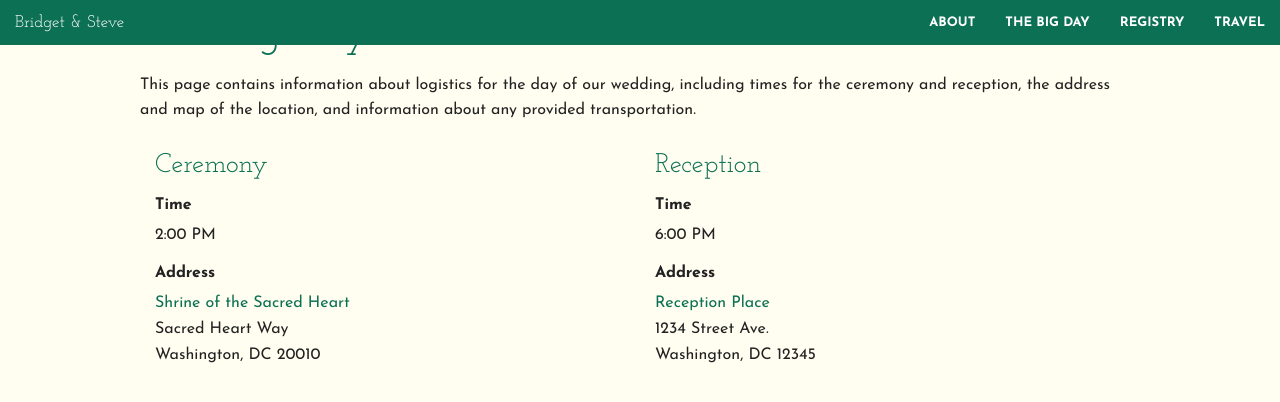
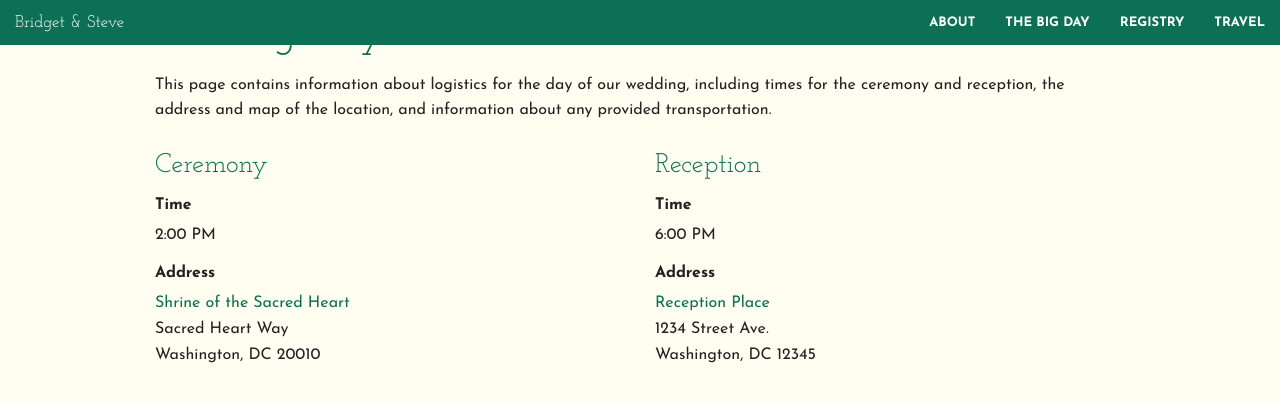
Before and after one commit to sccherry/bridgetandsteve, a Jekyll site: the page built from big-day.md, in a window 1280 px wide. Shown: the top 402 px of the page. Built offline with Jekyll 4.4.1, drawn with Linux system fonts in a browser that asks for light colours; nearby versions of some CDN libraries.

Commit message:
Add default grid system.

```diff
--- a/_includes/header.html
+++ b/_includes/header.html
@@ -18,3 +18,7 @@
     </section>
   </nav>
 </div>
+
+{% if page.billboard.src %}
+  <img src="{{ page.billboard.src }}" alt="{{ page.billboard.alt }}">
+{% endif %}
--- a/_layouts/default.html
+++ b/_layouts/default.html
@@ -7,7 +7,11 @@
 
     {% include header.html %}
 
-    {{ content }}
+    <div class="row">
+      <div class="small-12 columns">
+        {{ content }}
+      </div>
+    </div>
 
     {% include footer.html %}
 
--- a/_layouts/page.html
+++ b/_layouts/page.html
@@ -2,7 +2,7 @@
 layout: default
 ---
 
-<div class="page row">
+<div class="page">
 
   <header class="page-header">
     <h1 class="page-title">{{ page.title }}</h1>
--- a/_layouts/post.html
+++ b/_layouts/post.html
@@ -2,7 +2,7 @@
 layout: default
 ---
 
-<div class="post row">
+<div class="post">
 
   <header class="post-header">
     <h1 class="post-title">{{ page.title }}</h1>
--- a/big-day.md
+++ b/big-day.md
@@ -7,33 +7,35 @@
 This page contains information about logistics for the day of our wedding, including times for the ceremony and reception, the address and map of the location, and information about any provided transportation.
 
 
-<div id="ceremony" class="small-6 columns">
-  <h3>Ceremony</h3>
+<div class="row">
+  <div id="ceremony" class="small-6 columns">
+    <h3>Ceremony</h3>
 
-  <dl>
-    <dt>Time</dt>
-    <dd>2:00 PM</dd>
+    <dl>
+      <dt>Time</dt>
+      <dd>2:00 PM</dd>
 
-    <dt>Address</dt>
-    <dd>
-      <a href="http://www.shrineofthesacredheart.org/index.html">Shrine of the Sacred Heart</a><br>
-      Sacred Heart Way<br>
-      Washington, DC 20010
-    </dd>
-  </dl>
- </div>
+      <dt>Address</dt>
+      <dd>
+        <a href="http://www.shrineofthesacredheart.org/index.html">Shrine of the Sacred Heart</a><br>
+        Sacred Heart Way<br>
+        Washington, DC 20010
+      </dd>
+    </dl>
+  </div>
 
-<div id="reception" class="small-6 columns">
-  <h3>Reception</h3>
+  <div id="reception" class="small-6 columns">
+    <h3>Reception</h3>
 
-  <dl>
-    <dt>Time</dt>
-    <dd>6:00 PM</dd>
-    <dt>Address</dt>
-    <dd>
-      <a href="#">Reception Place</a><br>
-      1234 Street Ave.<br>
-      Washington, DC 12345
-    </dd>
-  </dl>
+    <dl>
+      <dt>Time</dt>
+      <dd>6:00 PM</dd>
+      <dt>Address</dt>
+      <dd>
+        <a href="#">Reception Place</a><br>
+        1234 Street Ave.<br>
+        Washington, DC 12345
+      </dd>
+    </dl>
+  </div>
 </div>
```
Also changed, not shown: index.html (+5 -8 lines).
